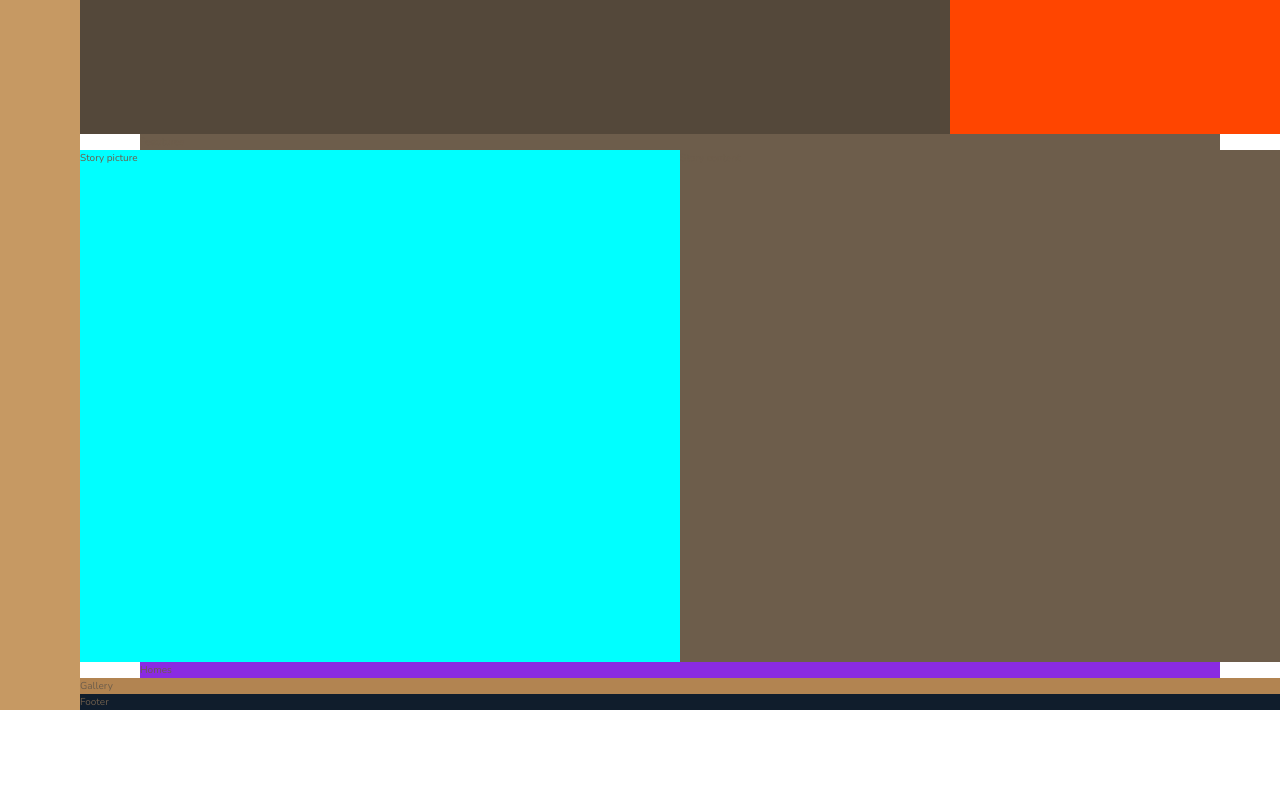
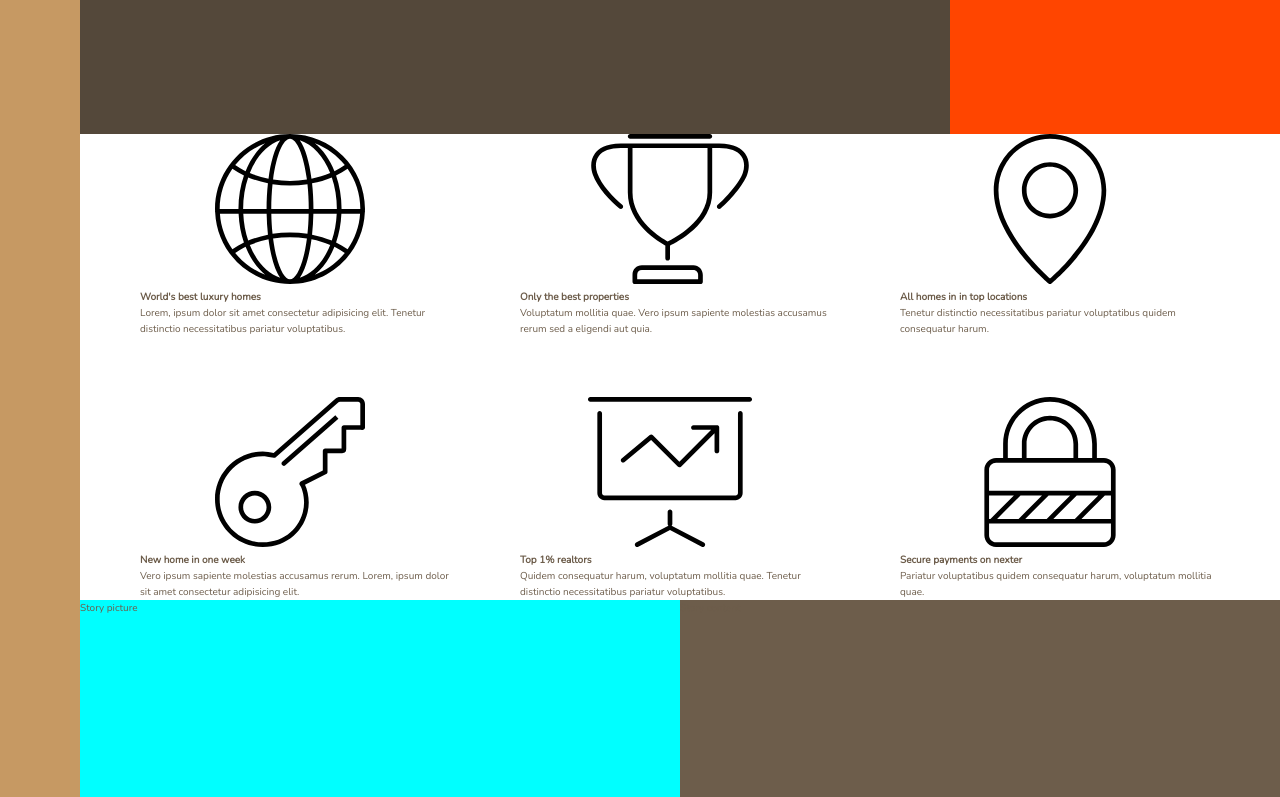
Before and after one commit to Juventtini/Nexter, a website: page index.html in a window 1280 px wide. Shown: the part 506-1303 px from the top of the page. Before the commit the page ends 1216 px from the top, so only its background shows below. Drawn offline with nearby package versions, Linux system fonts and the light colour scheme.

Commit message:
feat: add section features to html and create layout fo futures section

```diff
--- a/index.html
+++ b/index.html
@@ -22,7 +22,48 @@
             Rieltors
         </div>
         <div class="feautures">
-            Feautures
+            <div class="feature">
+                <svg class="feature__icon">
+                    <use xlink:href="img/sprite.svg#icon-global"></use>
+                </svg>
+                <h4 class="heading--4">World's best luxury homes</h4>
+                <p class="feature__text">Lorem, ipsum dolor sit amet consectetur adipisicing elit. Tenetur distinctio necessitatibus pariatur voluptatibus.</p>
+            </div>
+            <div class="feature">
+                <svg class="feature__icon">
+                    <use xlink:href="img/sprite.svg#icon-trophy"></use>
+                </svg>
+                <h4 class="heading--4">Only the best properties</h4>
+                <p class="feature__text">Voluptatum mollitia quae. Vero ipsum sapiente molestias accusamus rerum sed a eligendi aut quia.</p>
+            </div>
+            <div class="feature">
+                <svg class="feature__icon">
+                    <use xlink:href="img/sprite.svg#icon-map-pin"></use>
+                </svg>
+                <h4 class="heading--4">All homes in in top locations</h4>
+                <p class="feature__text">Tenetur distinctio necessitatibus pariatur voluptatibus quidem consequatur harum.</p>
+            </div>
+            <div class="feature">
+                <svg class="feature__icon">
+                    <use xlink:href="img/sprite.svg#icon-key"></use>
+                </svg>
+                <h4 class="heading--4">New home in one week</h4>
+                <p class="feature__text">Vero ipsum sapiente molestias accusamus rerum. Lorem, ipsum dolor sit amet consectetur adipisicing elit.</p>
+            </div>
+            <div class="feature">
+                <svg class="feature__icon">
+                    <use xlink:href="img/sprite.svg#icon-presentation"></use>
+                </svg>
+                <h4 class="heading--4">Top 1% realtors</h4>
+                <p class="feature__text">Quidem consequatur harum, voluptatum mollitia quae. Tenetur distinctio necessitatibus pariatur voluptatibus.</p>
+            </div>
+            <div class="feature">
+                <svg class="feature__icon">
+                    <use xlink:href="img/sprite.svg#icon-lock"></use>
+                </svg>
+                <h4 class="heading--4">Secure payments on nexter</h4>
+                <p class="feature__text">Pariatur voluptatibus quidem consequatur harum, voluptatum mollitia quae.</p>
+            </div>
         </div>
         <div class="story__picture">
             Story picture
--- a/sass/_features.scss
+++ b/sass/_features.scss
@@ -1,4 +1,7 @@
 .feautures {
-    background-color: $color-grey-dark-2;
     grid-column: center-start / center-end;
+    display: grid;
+    grid-template-columns: repeat(auto-fit, minmax(25rem, 1fr));
+    grid-gap: 6rem;
+    align-items: start;
 }
```
Also changed, not shown: css/style.css.
